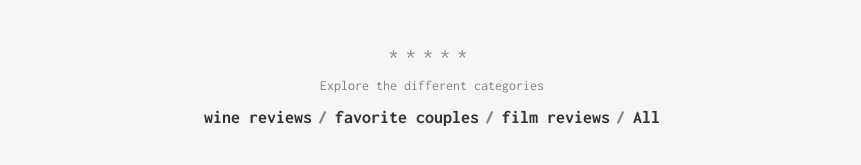
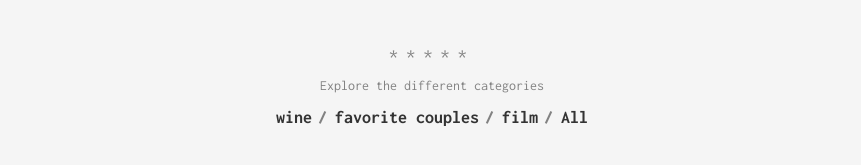
Before and after one commit to jiminkk/blog-of-everything, a Jekyll site: the page built from about.md, in a window 1280 px wide. Shown: the part 616-781 px from the top of the page, without its empty margins (208-1069 px from the left). Built offline with Jekyll 4.4.1, drawn with Linux system fonts in a browser that asks for light colours.

Commit message:
wooooooot

```diff
--- a/_data/categories.yml
+++ b/_data/categories.yml
@@ -1,8 +1,8 @@
-- slug: wine-reviews
-  name: wine reviews
+- slug: wine
+  name: wine
 
 - slug: favorite-couples
   name: favorite couples
 
-- slug: film-reviews
-  name: film reviews
+- slug: film
+  name: film
```
